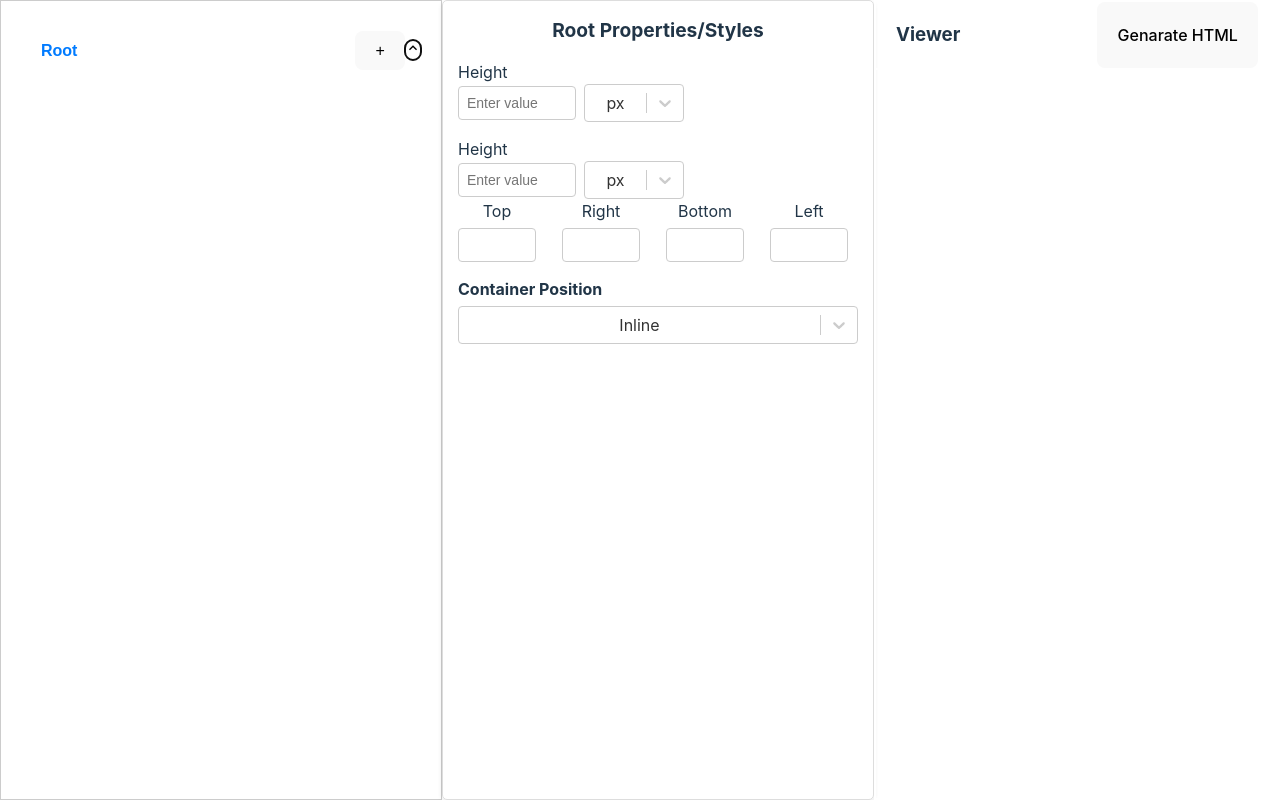
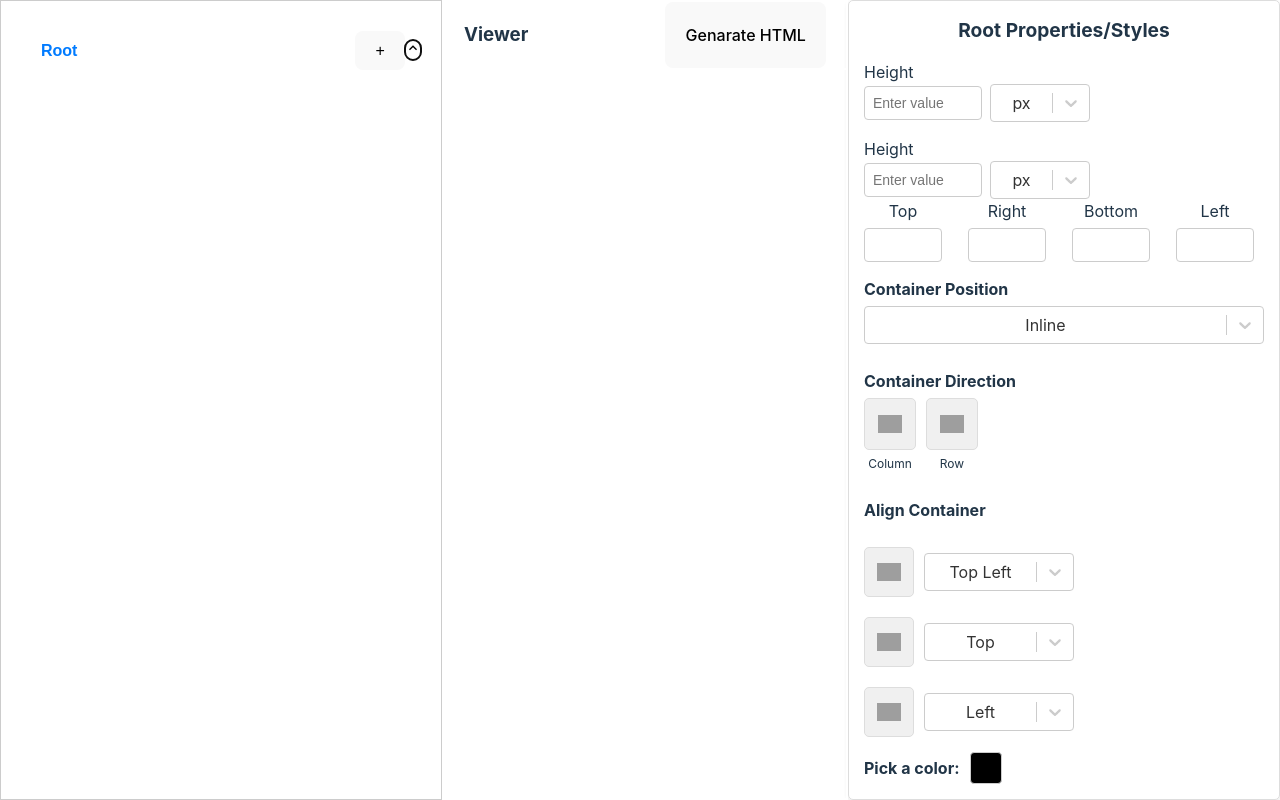
Before and after one commit to Muralikrishna22/html-template-engine, a React (Vite) app: page / in a window 1280 px wide. Both pictures are taken after a click on the button 413 px from the left and 49 px from the top of the page. Built offline with nearby package versions, Linux system fonts and the light colour scheme; grey boxes are pictures that could not be loaded.

Commit message:
UI created for tobar

```diff
--- a/src/Modules/Editor/ToolBar/index.jsx
+++ b/src/Modules/Editor/ToolBar/index.jsx
@@ -5,6 +5,9 @@ import './styles.css'
 import SingleDimensionInput from '../../../components/InputControls/SingleDimensionInput';
 import MultiDimensionInput from '../../../components/InputControls/MultiDimensionInput';
 import Dropdown from '../../../components/InputControls/Dropdown';
+import InputWithButtonList from '../../../components/InputControls/InputWithButtonList';
+import MultiDropdownWithLabels from '../../../components/InputControls/MultiDropdownWithLabels';
+import ColorPickerWithLabel from '../../../components/InputControls/ColorPickerWithLabel';
 
 function Toolbar({ element, onUpdateElementProps }) {
   if (!element) return null;
@@ -37,6 +40,19 @@ function Toolbar({ element, onUpdateElementProps }) {
   const handleSelectChange = (selectedOption) => {
     setDimension(selectedOption.value);
   };
+
+  const [selectedValue, setSelectedValue] = useState('');
+
+  const handleButtonClick = (value) => {
+    setSelectedValue(value);
+    console.log('Selected value:', value);
+  };
+
+  const buttons = [
+    { value: 'column', label: 'Column', icon: 'columnIcon' },
+    { value: 'row', label: 'Row', icon: 'rowIcon' },
+  ];
+
 
 
   return (
@@ -97,6 +113,9 @@ function Toolbar({ element, onUpdateElementProps }) {
                 value={dimension}
                 onChange={handleSelectChange}
               />
+              <InputWithButtonList label="Container Direction" buttons={buttons} onButtonClick={handleButtonClick} />
+              <MultiDropdownWithLabels/>
+              <ColorPickerWithLabel label="Pick a color:" />
 
               {/* Content Fields */}
               {/* {toolBarFields[element.type]?.content_fields?.map((field, index) => (
--- a/src/Modules/Editor/ToolBar/styles.css
+++ b/src/Modules/Editor/ToolBar/styles.css
@@ -9,7 +9,7 @@
 }
 
 .toolbar form{
-  /* overflow: scroll; */
+  overflow: scroll;
   display: flex;
   flex-direction: column;
   gap: 15px;
--- a/src/Modules/Editor/index.jsx
+++ b/src/Modules/Editor/index.jsx
@@ -37,12 +37,13 @@ const Editor = () => {
         selectedElement={selectedElement}
         setSelectedElement={setSelectedElement}
       />
+
+      <Viewer rootElements={rootElements} />
+
       <Toolbar
         element={selectedElement}
         onUpdateElementProps={updateElementprops}
       />
-
-      <Viewer rootElements={rootElements} />
     </div>
   );
 }
--- /dev/null
+++ b/src/components/InputControls/ColorPickerWithLabel/index.jsx
@@ -0,0 +1,38 @@
+import React, { useState } from 'react';
+import './styles.css';
+
+const ColorPickerWithLabel = ({ label, initialColor, onChange }) => {
+  const [color, setColor] = useState(initialColor || '#000000');
+
+  const handleColorChange = (event) => {
+    const newColor = event.target.value;
+    setColor(newColor);
+    if (onChange) {
+      onChange(newColor);
+    }
+  };
+
+  return (
+    <div className="color-picker-container">
+      <label className="color-label" htmlFor="colorInput">
+        {label}
+      </label>
+      <div className="color-display">
+        <div
+          className="color-box"
+          style={{ backgroundColor: color }}
+          onClick={() => document.getElementById('colorInput').click()}
+        />
+      </div>
+      <input
+        id="colorInput"
+        type="color"
+        value={color}
+        onChange={handleColorChange}
+        className="color-input"
+      />
+    </div>
+  );
+};
+
+export default ColorPickerWithLabel;
--- /dev/null
+++ b/src/components/InputControls/ColorPickerWithLabel/styles.css
@@ -0,0 +1,29 @@
+.color-picker-container {
+  display: flex;
+  align-items: center;
+  gap: 10px;
+}
+
+.color-label {
+  cursor: pointer;
+  font-weight: bold;
+}
+
+.color-display {
+  display: flex;
+  align-items: center;
+  cursor: pointer;
+}
+
+.color-box {
+  width: 30px;
+  height: 30px;
+  border: 1px solid #ccc;
+  border-radius: 4px;
+}
+
+.color-input {
+  visibility: hidden;
+  position: absolute;
+  bottom: 0;
+}
--- a/src/components/InputControls/Dropdown/styles.css
+++ b/src/components/InputControls/Dropdown/styles.css
@@ -13,4 +13,5 @@
 
   .dropdown-select {
     width: 100%;
+    color: black;
   }
--- /dev/null
+++ b/src/components/InputControls/InputWithButtonList/index.jsx
@@ -0,0 +1,22 @@
+import React from 'react';
+import './styles.css';
+
+const InputWithButtonList = ({ label, buttons, onButtonClick }) => {
+  return (
+    <div className="input-with-button-list">
+      <label className="input-label">{label}</label>
+      <div className="button-list">
+        {buttons.map((button) => (
+          <div key={button.value} className="button-item" onClick={() => onButtonClick(button.value)}>
+            <div className="button-icon">
+              <img src={button.icon} alt={button.label} />
+            </div>
+            <span className="button-label">{button.label}</span>
+          </div>
+        ))}
+      </div>
+    </div>
+  );
+};
+
+export default InputWithButtonList;
--- /dev/null
+++ b/src/components/InputControls/InputWithButtonList/styles.css
@@ -0,0 +1,45 @@
+.input-with-button-list {
+    display: flex;
+    flex-direction: column;
+    margin-bottom: 10px;
+    align-items: flex-start;
+  }
+
+  .input-label {
+    margin-bottom: 8px;
+    font-weight: bold;
+  }
+
+  .button-list {
+    display: flex;
+    gap: 10px;
+  }
+
+  .button-item {
+    display: flex;
+    flex-direction: column;
+    align-items: center;
+    cursor: pointer;
+  }
+
+  .button-icon {
+    width: 50px;
+    height: 50px;
+    background-color: #f0f0f0;
+    display: flex;
+    justify-content: center;
+    align-items: center;
+    border-radius: 5px;
+    margin-bottom: 5px;
+    border: 1px solid #ddd;
+  }
+
+  .button-icon img {
+    max-width: 24px;
+    max-height: 24px;
+  }
+
+  .button-label {
+    font-size: 12px;
+    text-align: center;
+  }
--- /dev/null
+++ b/src/components/InputControls/InputWithImageButtonAndDropdown/index.jsx
@@ -0,0 +1,30 @@
+import React, { useState } from 'react';
+import Select from 'react-select';
+import './styles.css';
+
+const InputWithImageButtonAndDropdown = ({ options, onOptionChange }) => {
+  const [selectedOption, setSelectedOption] = useState(options[0]);
+
+  const handleChange = (selected) => {
+    setSelectedOption(selected);
+    onOptionChange(selected);
+  };
+
+  return (
+    <div className="input-with-image-button-dropdown">
+      <button className="image-button">
+        <img src={selectedOption.icon} alt={selectedOption.label} />
+      </button>
+      <Select
+        className="dropdown"
+        value={selectedOption}
+        onChange={handleChange}
+        options={options}
+        getOptionLabel={(option) => option.label}
+        getOptionValue={(option) => option.value}
+      />
+    </div>
+  );
+};
+
+export default InputWithImageButtonAndDropdown;
--- /dev/null
+++ b/src/components/InputControls/InputWithImageButtonAndDropdown/styles.css
@@ -0,0 +1,26 @@
+.input-with-image-button-dropdown {
+    display: flex;
+    align-items: center;
+    gap: 10px;
+  }
+
+  .image-button {
+    width: 50px;
+    height: 50px;
+    background-color: #f0f0f0;
+    border: 1px solid #ddd;
+    border-radius: 5px;
+    display: flex;
+    justify-content: center;
+    align-items: center;
+    cursor: pointer;
+  }
+
+  .image-button img {
+    max-width: 24px;
+    max-height: 24px;
+  }
+
+  .dropdown {
+    width: 150px;
+  }
--- /dev/null
+++ b/src/components/InputControls/MultiDropdownWithLabels/index.jsx
@@ -0,0 +1,70 @@
+import React, { useState } from 'react';
+import InputWithImageButtonAndDropdown from '../InputWithImageButtonAndDropdown';
+import './styles.css';
+
+
+const MultiDropdownWithLabels = () => {
+  const [firstInputValue, setFirstInputValue] = useState(null);
+  const [secondInputValue, setSecondInputValue] = useState(null);
+  const [thirdInputValue, setThirdInputValue] = useState(null);
+
+  const handleFirstInputChange = (selectedOption) => {
+    setFirstInputValue(selectedOption);
+  };
+
+  const handleSecondInputChange = (selectedOption) => {
+    setSecondInputValue(selectedOption);
+  };
+
+  const handleThirdInputChange = (selectedOption) => {
+    setThirdInputValue(selectedOption);
+  };
+
+  const firstInputOptions = [
+    { value: 'top-left', label: 'Top Left', icon: 'topLeftIcon' },
+    { value: 'top-right', label: 'Top Right', icon: 'topRightIcon' },
+    { value: 'bottom-left', label: 'Bottom Left', icon: 'bottomLeftIcon' },
+    { value: 'bottom-right', label: 'Bottom Right', icon: 'bottomRightIcon' },
+  ];
+
+  const secondInputOptions = [
+    { value: 'top', label: 'Top', icon: 'topIcon' },
+    { value: 'middle', label: 'Middle', icon: 'middleIcon' },
+    { value: 'bottom', label: 'Bottom', icon: 'bottomIcon' },
+  ];
+
+  const thirdInputOptions = [
+    { value: 'left', label: 'Left', icon: 'leftIcon' },
+    { value: 'center', label: 'Center', icon: 'centerIcon' },
+    { value: 'right', label: 'Right', icon: 'rightIcon' },
+  ];
+
+  return (
+    <div className="multi-input-with-labels">
+       <label className="input-label">Align Container</label>
+      <div className="input-group">
+        {/* <label className="input-label">Position (-Left, Top-Right, etc.)</label> */}
+        <InputWithImageButtonAndDropdown
+          options={firstInputOptions}
+          onOptionChange={handleFirstInputChange}
+        />
+      </div>
+      <div className="input-group">
+        {/* <label className="input-label">Vertical Alignment (Top, Middle, Bottom)</label> */}
+        <InputWithImageButtonAndDropdown
+          options={secondInputOptions}
+          onOptionChange={handleSecondInputChange}
+        />
+      </div>
+      <div className="input-group">
+        {/* <label className="input-label">Horizontal Alignment (Left, Center, Right)</label> */}
+        <InputWithImageButtonAndDropdown
+          options={thirdInputOptions}
+          onOptionChange={handleThirdInputChange}
+        />
+      </div>
+    </div>
+  );
+};
+
+export default MultiDropdownWithLabels;
--- /dev/null
+++ b/src/components/InputControls/MultiDropdownWithLabels/styles.css
@@ -0,0 +1,18 @@
+.multi-input-with-labels {
+    display: flex;
+    flex-direction: column;
+    gap: 20px;
+    align-items: flex-start;
+  }
+
+  .input-group {
+    display: flex;
+    flex-direction: column;
+    gap: 10px;
+    color: black;
+  }
+
+  .input-label {
+    font-weight: bold;
+    margin-bottom: 5px;
+  }
```
